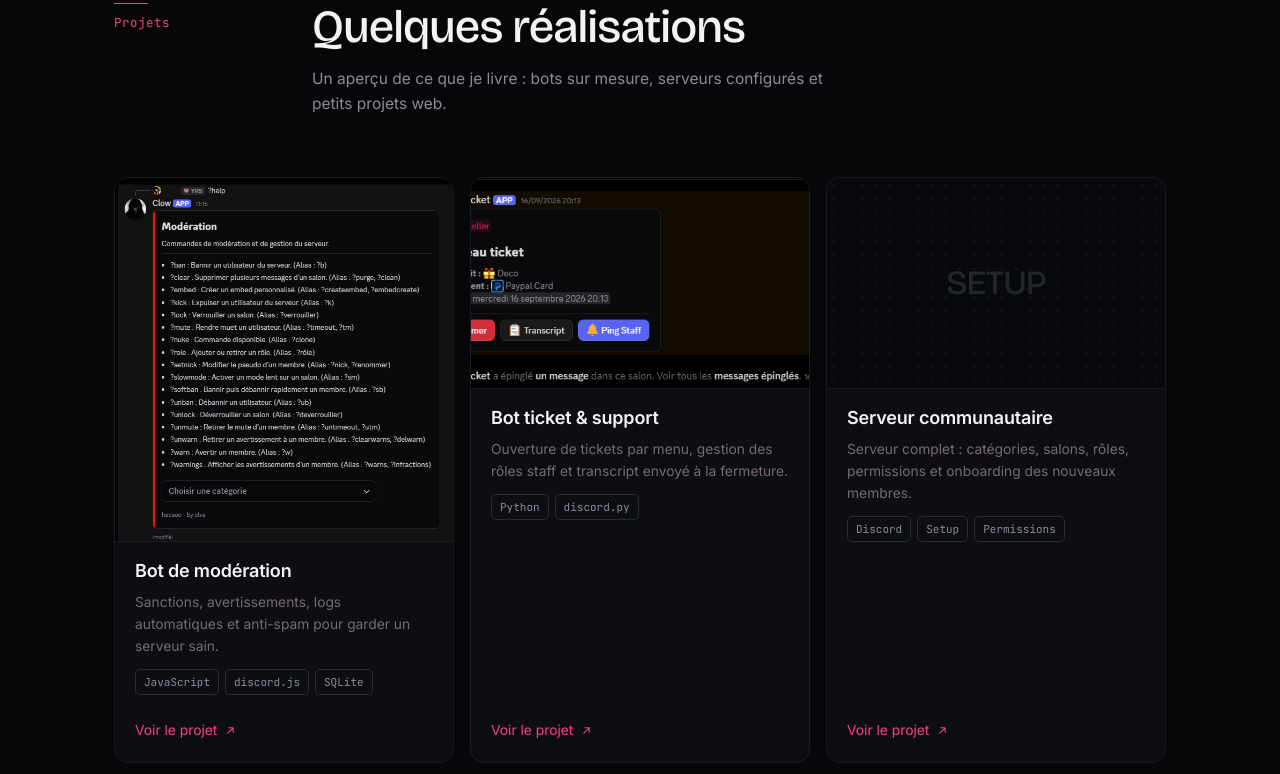
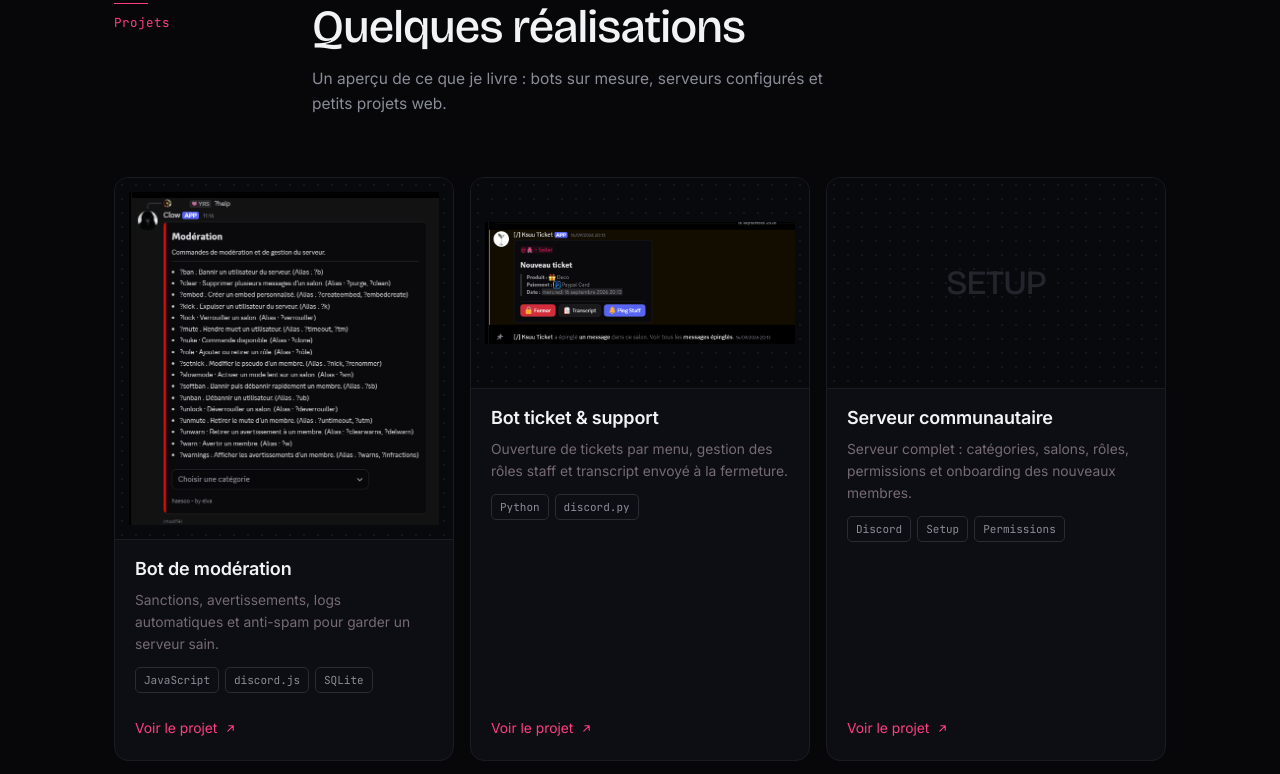
Before and after one commit to elvalavraieoff/elvadev, a plain HTML site: page elva/index.html in a window 1280 px wide. Shown: the part 2371-3145 px from the top of the page. Drawn offline with nearby package versions, Linux system fonts and the light colour scheme.

Commit message:
Update 08-projects.css

```diff
--- a/elva/css/08-projects.css
+++ b/elva/css/08-projects.css
@@ -4,7 +4,8 @@
 .proj-thumb img{
   width:100%;
   height:100%;
-  object-fit:cover;
+  object-fit:contain;
+  padding:14px;
 }
 
 .projects{display:grid;grid-template-columns:repeat(auto-fill,minmax(290px,1fr));gap:16px}
@@ -13,13 +14,16 @@
   display:flex;flex-direction:column;transition:border-color .18s ease,transform .18s ease;
 }
 .proj:hover{border-color:var(--line-2);transform:translateY(-3px)}
+.proj-thumb-link{display:block}
 .proj-thumb{
   aspect-ratio:16/10;border-bottom:1px solid var(--line);position:relative;
-  display:grid;place-items:center;
+  display:grid;place-items:center;cursor:pointer;
   background-color:#08090d;
   background-image:radial-gradient(rgba(255,255,255,.055) 1px,transparent 1px);
   background-size:14px 14px;
 }
+.proj-title-link{color:inherit;transition:color .18s ease}
+.proj-title-link:hover{color:var(--blue)}
 .proj-thumb span{
   font-family:var(--display);font-size:34px;font-weight:500;letter-spacing:-.03em;
   color:#23252d;transition:color .2s ease;
```
